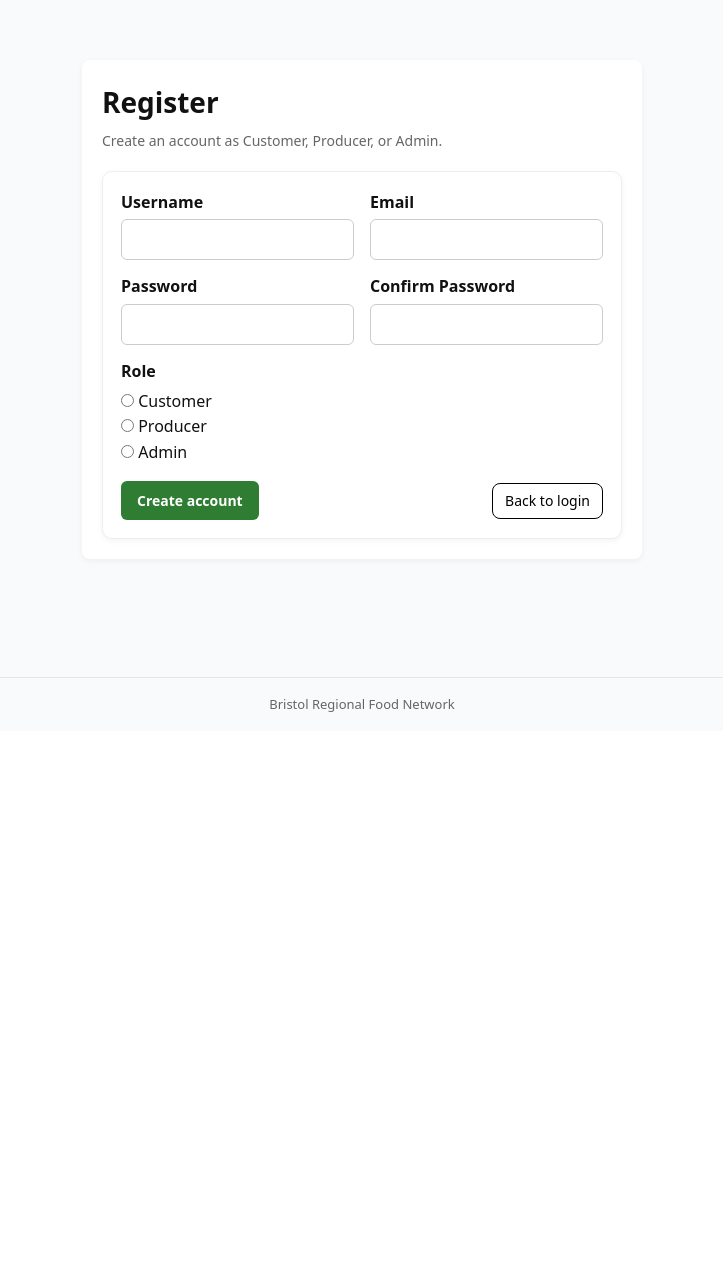
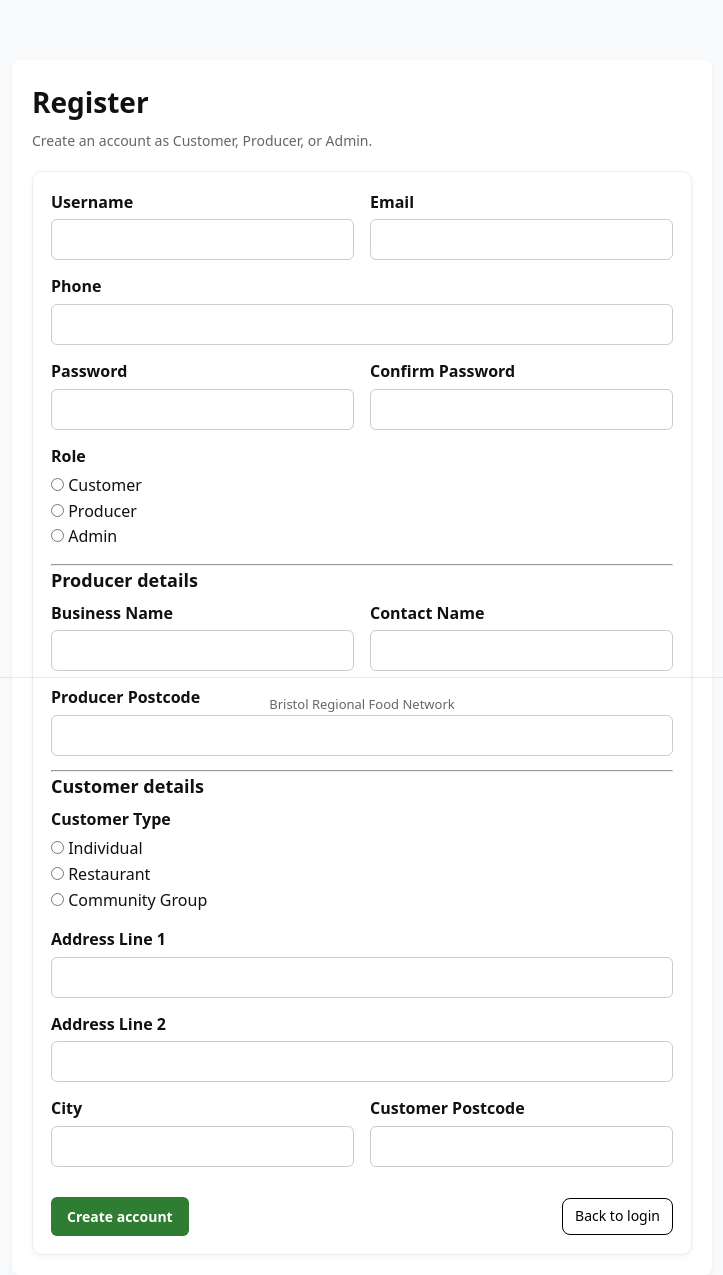
Before and after one commit to Diogo7Santos/desd, a Django app: page /register/ in a window 1280 px wide. Shown: the part 69-1344 px from the top of the page, without its empty margins (278-1001 px from the left). Before the commit the page ends 781 px from the top, so only its background shows below. Run offline with Django 5.2, Linux system fonts and the light colour scheme; parts of the project's set-up code (start-up, migrations or seed data) failed here and were passed over.

Commit message:
modified models.py, added customer and producer profile

```diff
--- a/backend/accounts/views.py
+++ b/backend/accounts/views.py
@@ -5,6 +5,7 @@ from django.contrib.auth.decorators import login_required
 from django.http import HttpResponseForbidden
 from django.shortcuts import redirect, render
 from django.urls import reverse
+from .models import ProducerProfile, CustomerProfile, Address
 
 from .web_forms import LoginForm, RegisterForm
 
@@ -64,16 +65,21 @@ def register_page(request):
             email = form.cleaned_data["email"].lower()
             role = form.cleaned_data["role"]
             password = form.cleaned_data["password1"]
+            phone = form.cleaned_data.get("phone", "")
 
             if User.objects.filter(username=username).exists():
                 form.add_error("username", "Username already taken.")
             elif User.objects.filter(email=email).exists():
                 form.add_error("email", "Email already registered.")
             else:
-                user = User.objects.create_user(username=username, email=email, password=password)
+                user = User.objects.create_user(
+                    username=username,
+                    email=email,
+                    password=password,
+                )
                 user.role = role
+                user.phone = phone
 
-                # Admin registration: allow only in DEBUG to avoid obvious security issues.
                 if role == User.Role.ADMIN:
                     if not settings.DEBUG:
                         return HttpResponseForbidden("Admin registration is disabled.")
@@ -81,13 +87,36 @@ def register_page(request):
                     user.is_superuser = True
 
                 user.save()
+
+                if role == User.Role.PRODUCER:
+                    ProducerProfile.objects.create(
+                        user=user,
+                        business_name=form.cleaned_data["business_name"],
+                        contact_name=form.cleaned_data["contact_name"],
+                        postcode=form.cleaned_data["producer_postcode"],
+                    )
+
+                elif role == User.Role.CUSTOMER:
+                    address = Address.objects.create(
+                        user=user,
+                        line_1=form.cleaned_data["line_1"],
+                        line_2=form.cleaned_data.get("line_2", ""),
+                        city=form.cleaned_data["city"],
+                        postcode=form.cleaned_data["customer_postcode"],
+                    )
+
+                    CustomerProfile.objects.create(
+                        user=user,
+                        customer_type_id=int(form.cleaned_data["customer_type_id"]),
+                        address=address,
+                    )
+
                 login(request, user)
                 return _redirect_by_user_role(user)
     else:
         form = RegisterForm()
 
     return render(request, "accounts/register.html", {"form": form})
-
 
 @login_required
 def logout_page(request):
--- a/backend/accounts/web_forms.py
+++ b/backend/accounts/web_forms.py
@@ -1,5 +1,6 @@
 from django import forms
 from django.contrib.auth import get_user_model
+from .models import CustomerProfile
 
 User = get_user_model()
 
@@ -12,35 +13,91 @@ ROLE_CHOICES = (
 
 
 class LoginForm(forms.Form):
-    username = forms.CharField(max_length=150, widget=forms.TextInput(attrs={"class": "form-input"}))
-    password = forms.CharField(widget=forms.PasswordInput(attrs={"class": "form-input"}))
+    username = forms.CharField(
+        max_length=150,
+        widget=forms.TextInput(attrs={"class": "form-input"})
+    )
+    password = forms.CharField(
+        widget=forms.PasswordInput(attrs={"class": "form-input"})
+    )
     role = forms.ChoiceField(choices=ROLE_CHOICES, widget=forms.RadioSelect)
 
-CUSTOMER_TYPE_CHOICES = (
-    (User.CustomerType.INDIVIDUAL, "Individual"),
-    (User.CustomerType.RESTAURANT, "Restaurant"),
-    (User.CustomerType.COMMUNITY_GROUP, "Community Group"),
-)
 
 class RegisterForm(forms.Form):
-    username = forms.CharField(max_length=150, widget=forms.TextInput(attrs={"class": "form-input"}))
-    email = forms.EmailField(widget=forms.EmailInput(attrs={"class": "form-input"}))
-    phone = forms.CharField(required=False, widget=forms.TextInput(attrs={"class": "form-input"}))
+    username = forms.CharField(
+        max_length=150,
+        widget=forms.TextInput(attrs={"class": "form-input"})
+    )
+    email = forms.EmailField(
+        widget=forms.EmailInput(attrs={"class": "form-input"})
+    )
+    phone = forms.CharField(
+        required=False,
+        widget=forms.TextInput(attrs={"class": "form-input"})
+    )
 
-    password1 = forms.CharField(widget=forms.PasswordInput(attrs={"class": "form-input"}))
-    password2 = forms.CharField(widget=forms.PasswordInput(attrs={"class": "form-input"}))
+    password1 = forms.CharField(
+        widget=forms.PasswordInput(attrs={"class": "form-input"})
+    )
+    password2 = forms.CharField(
+        widget=forms.PasswordInput(attrs={"class": "form-input"})
+    )
 
-    role = forms.ChoiceField(choices=[(r, r.title()) for r, _ in User.Role.choices], widget=forms.RadioSelect)
+    role = forms.ChoiceField(choices=ROLE_CHOICES, widget=forms.RadioSelect)
 
-    # Only used if role == CUSTOMER
+    # Producer fields
+    business_name = forms.CharField(
+        required=False,
+        widget=forms.TextInput(attrs={"class": "form-input"})
+    )
+    contact_name = forms.CharField(
+        required=False,
+        widget=forms.TextInput(attrs={"class": "form-input"})
+    )
+    producer_postcode = forms.CharField(
+        required=False,
+        widget=forms.TextInput(attrs={"class": "form-input"})
+    )
+
+    # Customer fields
     customer_type_id = forms.ChoiceField(
         required=False,
-        choices=CUSTOMER_TYPE_CHOICES,
+        choices=CustomerProfile.CustomerType.choices,
         widget=forms.RadioSelect,
+    )
+    line_1 = forms.CharField(
+        required=False,
+        widget=forms.TextInput(attrs={"class": "form-input"})
+    )
+    line_2 = forms.CharField(
+        required=False,
+        widget=forms.TextInput(attrs={"class": "form-input"})
+    )
+    city = forms.CharField(
+        required=False,
+        widget=forms.TextInput(attrs={"class": "form-input"})
+    )
+    customer_postcode = forms.CharField(
+        required=False,
+        widget=forms.TextInput(attrs={"class": "form-input"})
     )
 
     def clean(self):
         cleaned = super().clean()
+
         if cleaned.get("password1") != cleaned.get("password2"):
             self.add_error("password2", "Passwords do not match.")
+
+        role = cleaned.get("role")
+
+        if role == User.Role.PRODUCER:
+            for field in ["business_name", "contact_name", "producer_postcode"]:
+                if not cleaned.get(field):
+                    self.add_error(field, "This field is required for producers.")
+
+        if role == User.Role.CUSTOMER:
+            for field in ["customer_type_id", "line_1", "city", "customer_postcode"]:
+                if not cleaned.get(field):
+                    self.add_error(field, "This field is required for customers.")
+
         return cleaned
--- a/frontend/templates/accounts/register.html
+++ b/frontend/templates/accounts/register.html
@@ -2,7 +2,7 @@
 {% block title %}Register{% endblock %}
 
 {% block content %}
-<div class="container" style="max-width: 560px;">
+<div class="container" style="max-width: 700px;">
   <div class="page-header">
     <h1 class="page-title">Register</h1>
     <p class="page-desc">Create an account as Customer, Producer, or Admin.</p>
@@ -16,21 +16,31 @@
         <div class="form-group">
           <label class="form-label">Username</label>
           {{ form.username }}
+          {{ form.username.errors }}
         </div>
         <div class="form-group">
           <label class="form-label">Email</label>
           {{ form.email }}
+          {{ form.email.errors }}
         </div>
+      </div>
+
+      <div class="form-group">
+        <label class="form-label">Phone</label>
+        {{ form.phone }}
+        {{ form.phone.errors }}
       </div>
 
       <div class="grid grid-2">
         <div class="form-group">
           <label class="form-label">Password</label>
           {{ form.password1 }}
+          {{ form.password1.errors }}
         </div>
         <div class="form-group">
           <label class="form-label">Confirm Password</label>
           {{ form.password2 }}
+          {{ form.password2.errors }}
         </div>
       </div>
 
@@ -38,6 +48,65 @@
         <label class="form-label">Role</label>
         <div class="row">
           {{ form.role }}
+        </div>
+        {{ form.role.errors }}
+      </div>
+
+      <hr>
+
+      <h3>Producer details</h3>
+      <div class="grid grid-2">
+        <div class="form-group">
+          <label class="form-label">Business Name</label>
+          {{ form.business_name }}
+          {{ form.business_name.errors }}
+        </div>
+        <div class="form-group">
+          <label class="form-label">Contact Name</label>
+          {{ form.contact_name }}
+          {{ form.contact_name.errors }}
+        </div>
+      </div>
+
+      <div class="form-group">
+        <label class="form-label">Producer Postcode</label>
+        {{ form.producer_postcode }}
+        {{ form.producer_postcode.errors }}
+      </div>
+
+      <hr>
+
+      <h3>Customer details</h3>
+      <div class="form-group">
+        <label class="form-label">Customer Type</label>
+        <div class="row">
+          {{ form.customer_type_id }}
+        </div>
+        {{ form.customer_type_id.errors }}
+      </div>
+
+      <div class="form-group">
+        <label class="form-label">Address Line 1</label>
+        {{ form.line_1 }}
+        {{ form.line_1.errors }}
+      </div>
+
+      <div class="form-group">
+        <label class="form-label">Address Line 2</label>
+        {{ form.line_2 }}
+        {{ form.line_2.errors }}
+      </div>
+
+      <div class="grid grid-2">
+        <div class="form-group">
+          <label class="form-label">City</label>
+          {{ form.city }}
+          {{ form.city.errors }}
+        </div>
+        <div class="form-group">
+          <label class="form-label">Customer Postcode</label>
+          {{ form.customer_postcode }}
+          {{ form.customer_postcode.errors }}
         </div>
       </div>
 
```
Also changed, not shown: backend/accounts/models.py (+45 -26 lines), backend/accounts/migrations/0001_initial.py, backend/accounts/migrations/0002_alter_user_id.py (deleted), backend/accounts/migrations/0002_alter_user_id_alter_user_role.py (deleted), backend/accounts/migrations/0003_user_customer_type_id_user_phone_user_user_id_and_more.py (deleted), backend/accounts/migrations/0004_alter_user_email.py (deleted).
